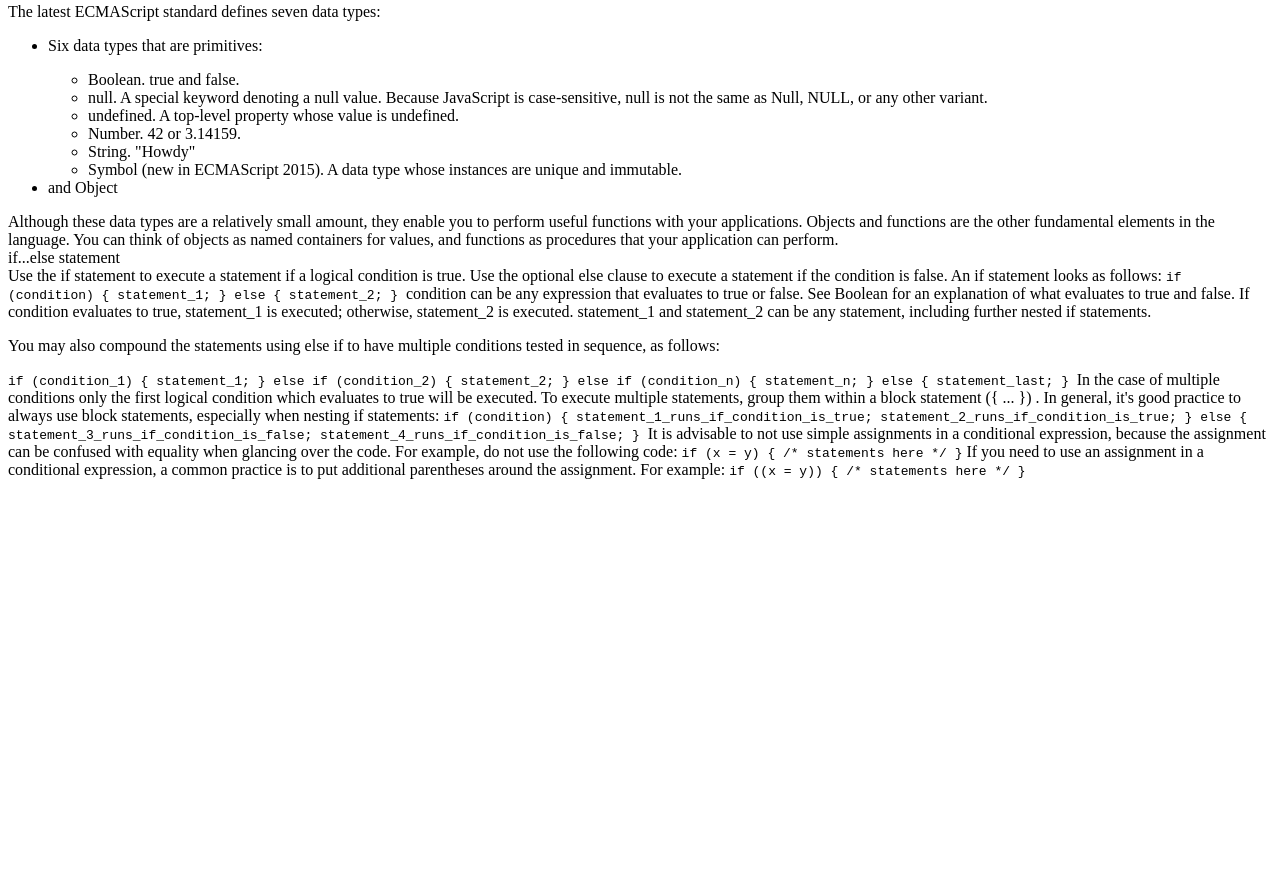
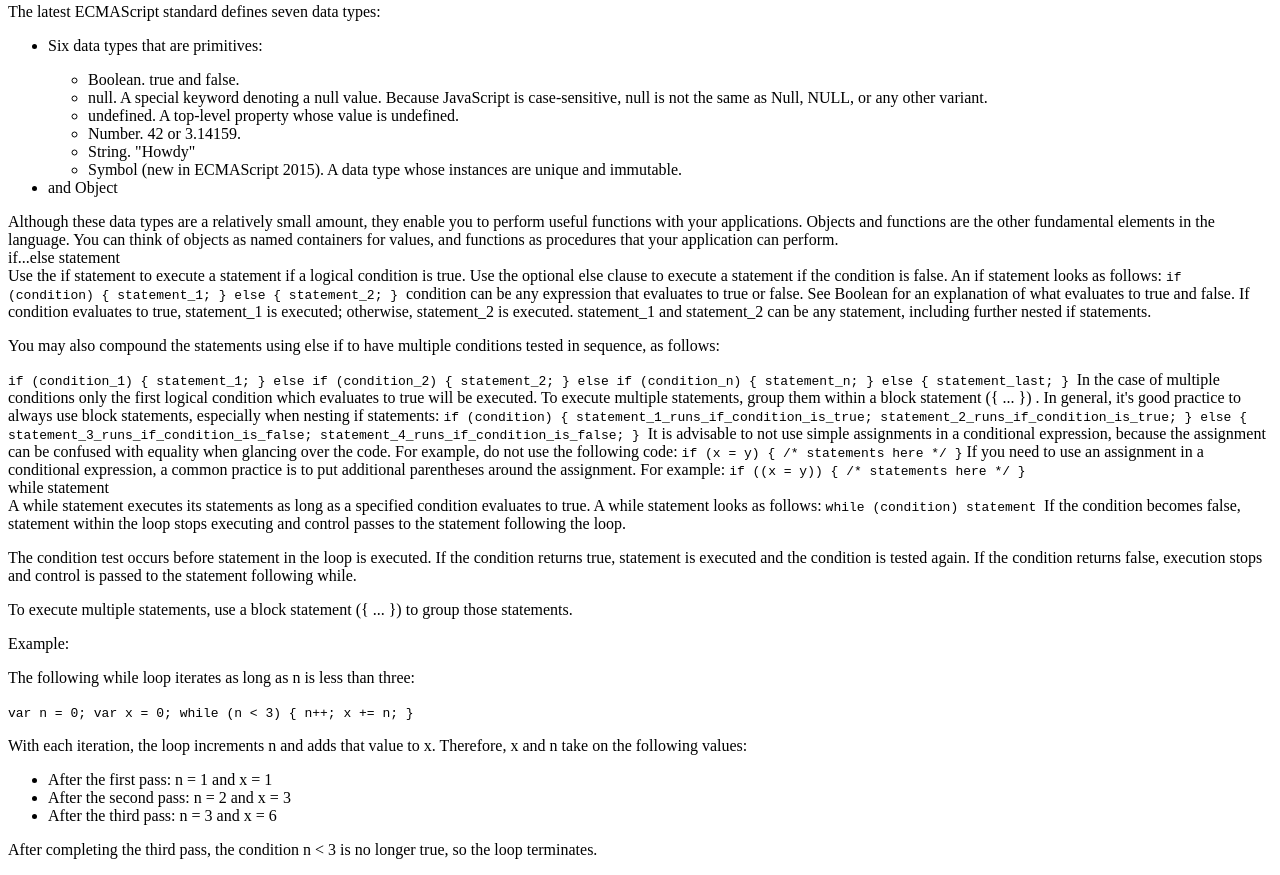
Before and after one commit to capriclo/TechnicalDocumentationPage, a plain HTML site: page index.html in a window 1280 px wide. Shown: the part 1895-2770 px from the top of the page. Before the commit the page ends 2382 px from the top, so only its background shows below. Drawn offline with Linux system fonts and the light colour scheme.

Commit message:
add "while statement" section

```diff
--- a/index.html
+++ b/index.html
@@ -342,6 +342,52 @@
                     </code>
                 </article>
             </section>
+            <section class="main-section" id="while_statement">
+                <header>while statement</header>
+                <article>
+                    A while statement executes its statements as long as a specified condition evaluates
+                    to true. A while statement looks as follows:
+                    <code>
+                        while (condition) statement
+                    </code>
+                    If the condition becomes false, statement within the loop stops executing and control
+                    passes to the statement following the loop.
+                    <p>
+                        The condition test occurs before statement in the loop is executed. If the
+                        condition returns true, statement is executed and the condition is tested again.
+                        If the condition returns false, execution stops and control is passed to the statement
+                        following while.
+                    </p>
+                    <p>
+                        To execute multiple statements, use a block statement ({ ... }) to group those statements.
+                    </p>
+                    Example:
+                    <p>
+                        The following while loop iterates as long as n is less than three:
+                    </p>
+                    <code>
+                        var n = 0; var x = 0; while (n < 3) { n++; x += n; }
+                    </code>
+                    <p>
+                        With each iteration, the loop increments n and adds that value to x. Therefore, x and n
+                        take on the following values:
+                    </p>
+                    <ul>
+                        <li>
+                            After the first pass: n = 1 and x = 1
+                        </li>
+                        <li>
+                            After the second pass: n = 2 and x = 3
+                        </li>
+                        <li>
+                            After the third pass: n = 3 and x = 6
+                        </li>
+                    </ul>
+                    <p>
+                        After completing the third pass, the condition n < 3 is no longer true, so the loop terminates.
+                    </p>
+                </article>
+            </section>
         </main>
     </body>
 </html>
```
